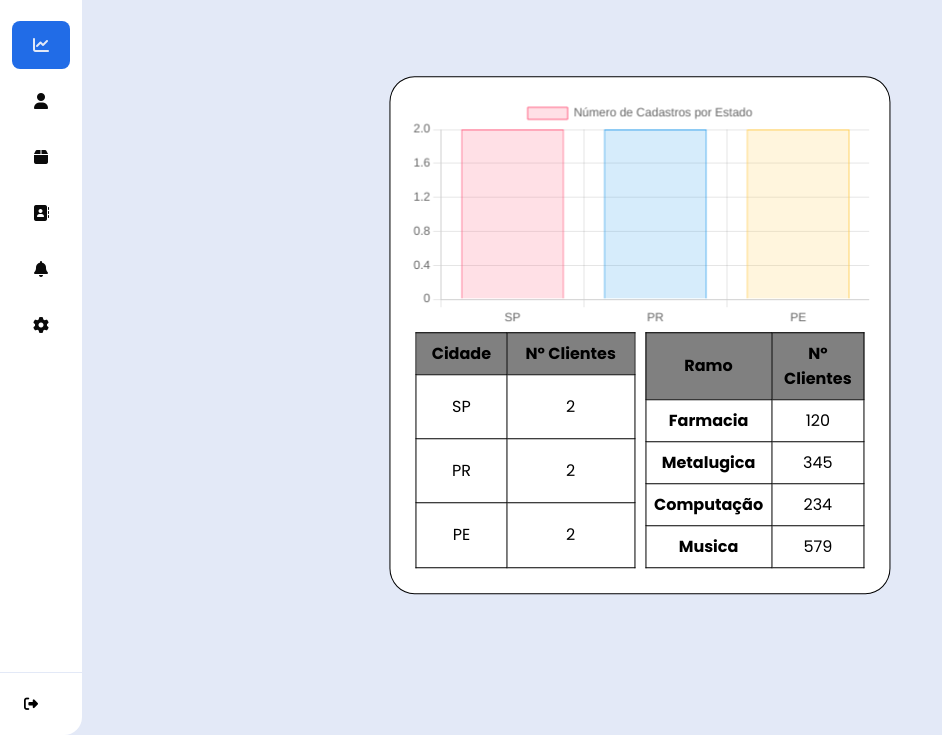
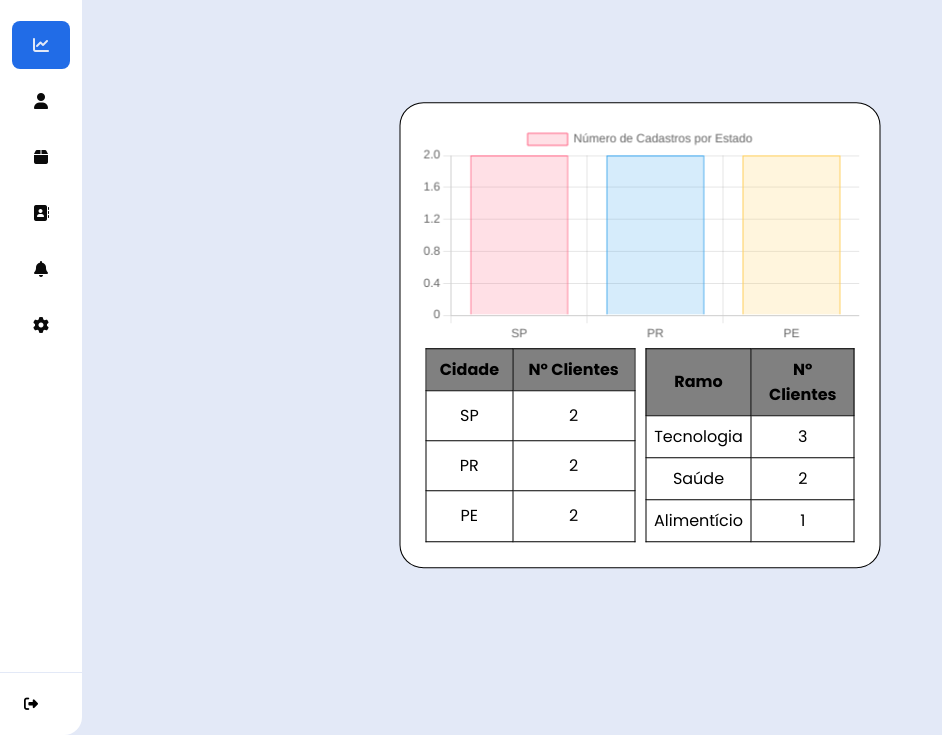
Before and after one commit to joaoqys/projeto-final-DS.W, a website: page src/pages/DashBoard/index.html in a window 1280 px wide. Shown: the part 65-800 px from the top of the page, without its empty margins (0-942 px from the left). Drawn offline with nearby package versions, Linux system fonts and the light colour scheme.

Commit message:
Parte dos Ramos

```diff
--- a/src/js/dashBoard.js
+++ b/src/js/dashBoard.js
@@ -178,3 +178,44 @@ const clientes = [
 
   // Exibe os dados na tabela HTML e no gráfico de barras
   exibirDadosNaTabelaEGráfico(contagemPorEstado);
+
+  const clientesR = [
+    { nome: "Cliente 1", ramo: "Tecnologia" },
+    { nome: "Cliente 2", ramo: "Saúde" },
+    { nome: "Cliente 3", ramo: "Tecnologia" },
+    { nome: "Cliente 4", ramo: "Alimentício" },
+    { nome: "Cliente 5", ramo: "Saúde" },
+    { nome: "Cliente 6", ramo: "Tecnologia" },
+    // Adicione mais clientes conforme necessário
+  ];
+
+  // Função para contar o número de clientes por ramo de trabalho
+  function contarClientesPorRamo(clientesR) {
+    const contagem = {};
+
+    clientesR.forEach(cliente => {
+      const ramo = cliente.ramo;
+      if (!contagem[ramo]) {
+        contagem[ramo] = 0;
+      }
+      contagem[ramo]++;
+    });
+
+    return contagem;
+  }
+
+  // Função para exibir os dados na tabela HTML
+  function exibirDadosNaTabela(contagem) {
+    const tabela = document.getElementById("tabelaClientesPorRamo");
+    for (const ramo in contagem) {
+      const row = document.createElement("tr");
+      row.innerHTML = `<td>${ramo}</td><td>${contagem[ramo]}</td>`;
+      tabela.appendChild(row);
+    }
+  }
+
+  // Conta o número de clientes por ramo de trabalho
+  const contagemPorRamo = contarClientesPorRamo(clientesR);
+
+  // Exibe os dados na tabela HTML
+  exibirDadosNaTabela(contagemPorRamo);
--- a/src/pages/DashBoard/index.html
+++ b/src/pages/DashBoard/index.html
@@ -128,23 +128,7 @@
                     <th scope="col">Nº Clientes</th>
                 </tr>
                 </thead>
-                <tbody>
-                <tr>
-                    <th scope="row">Farmacia</th>
-                    <td id="Farm">120</td>
-                </tr>
-                <tr>
-                    <th scope="row">Metalugica</th>
-                    <td id="metal">345</td>
-                </tr>
-                <tr>
-                    <th scope="row">Computação</th>
-                    <td id="comp">234</td>
-                </tr>
-                <tr>
-                    <th scope="row">Musica</th>
-                    <td id="music">579</td>
-                </tr>
+                <tbody id="tabelaClientesPorRamo">
                 </tbody>
             </table>
         </div>
```
